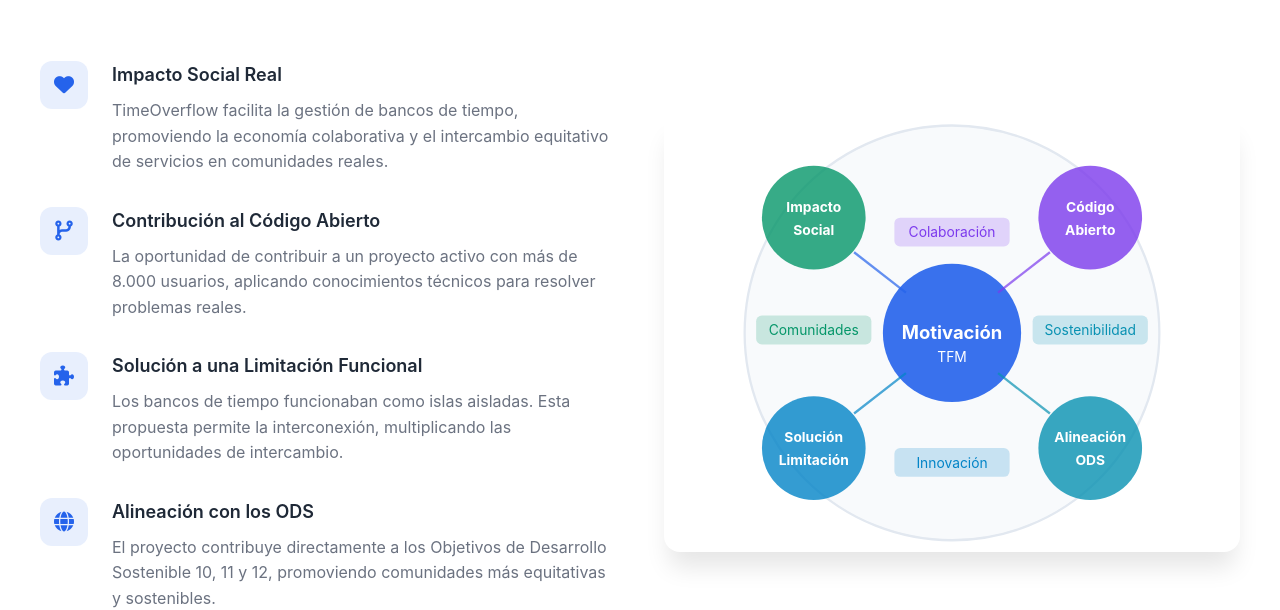
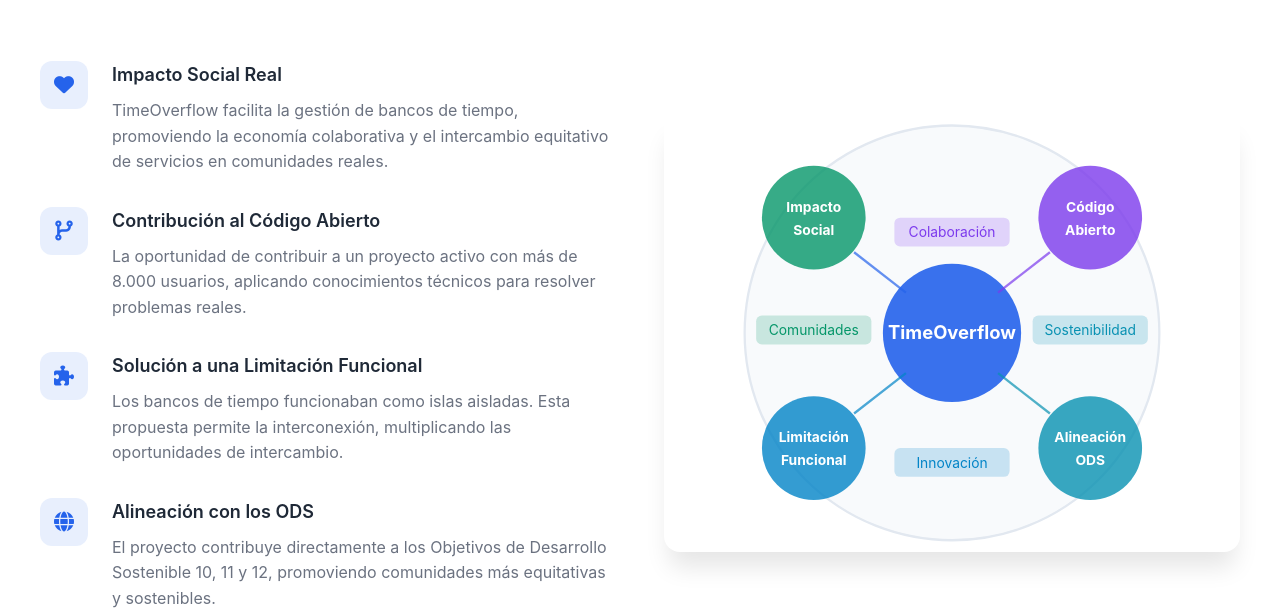
Before and after one commit to gmartincor/TFM_presentation, a plain HTML site: page index.html in a window 1280 px wide. Shown: the part 3336-3946 px from the top of the page. Drawn offline with Linux system fonts and the light colour scheme; no server answers.

Commit message:
refactor

```diff
--- a/index.html
+++ b/index.html
@@ -350,8 +350,8 @@
 
                         <!-- Título central - TimeOverflow -->
                         <circle cx="250" cy="190" r="60" fill="#2563eb" opacity="0.9"/>
-                        <text x="250" y="195" text-anchor="middle" fill="white" font-size="16" font-weight="bold">Motivación</text>
-                        <text x="250" y="215" text-anchor="middle" fill="white" font-size="12">TFM</text>
+                        <text x="250" y="195" text-anchor="middle" fill="white" font-size="16" font-weight="bold">TimeOverflow</text>
+
 
                         <!-- Cuadrante 1: Impacto Social -->
                         <circle cx="130" cy="90" r="45" fill="#059669" opacity="0.8"/>
@@ -365,8 +365,8 @@
 
                         <!-- Cuadrante 3: Solución a Limitación -->
                         <circle cx="130" cy="290" r="45" fill="#0284c7" opacity="0.8"/>
-                        <text x="130" y="285" text-anchor="middle" fill="white" font-size="12" font-weight="bold">Solución</text>
-                        <text x="130" y="305" text-anchor="middle" fill="white" font-size="12" font-weight="bold">Limitación</text>
+                        <text x="130" y="285" text-anchor="middle" fill="white" font-size="12" font-weight="bold">Limitación</text>
+                        <text x="130" y="305" text-anchor="middle" fill="white" font-size="12" font-weight="bold">Funcional</text>
 
                         <!-- Cuadrante 4: ODS -->
                         <circle cx="370" cy="290" r="45" fill="#0891b2" opacity="0.8"/>
```
